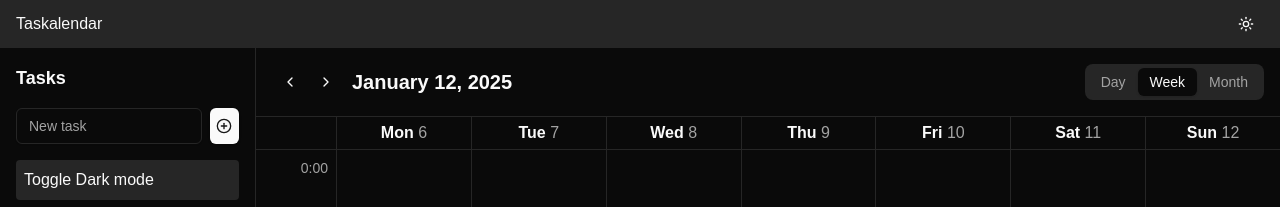
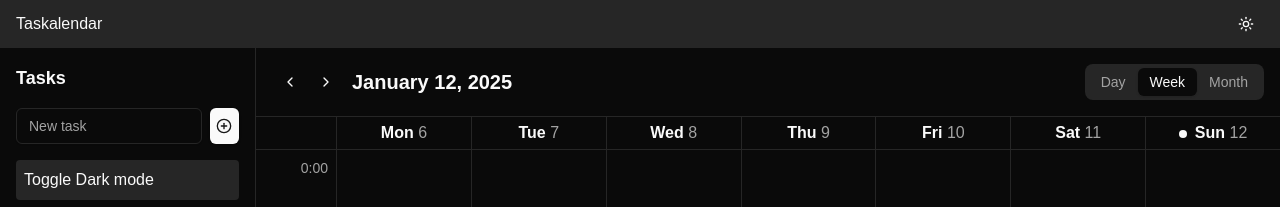
Before and after one commit to JacobSchroder/taskalendar, a Next.js app: page / in a window 1280 px wide. Shown: the top 207 px of the page. Built offline with nearby package versions, Linux system fonts and the light colour scheme.

Commit message:
no select on calendar views

```diff
--- a/app/calendar/calendar-day-view.tsx
+++ b/app/calendar/calendar-day-view.tsx
@@ -2,7 +2,7 @@ export default function DayView() {
   const hours = Array.from({ length: 24 }, (_, i) => i);
 
   return (
-    <div className='h-full overflow-auto'>
+    <div className='h-full overflow-auto select-none'>
       {hours.map((hour) => (
         <div key={hour} className='flex border-b min-h-[60px]'>
           <div className='w-20 p-2 text-right text-sm text-muted-foreground'>{hour}:00</div>
--- a/app/calendar/calendar-month-view.tsx
+++ b/app/calendar/calendar-month-view.tsx
@@ -12,7 +12,7 @@ export default function MonthView({ date }: MonthViewProps) {
   const monthDays = getMonthDays(date);
 
   return (
-    <div className='h-full overflow-auto p-4'>
+    <div className='h-full overflow-auto p-4 select-none'>
       <div className='grid grid-cols-7 gap-2'>
         {days.map((day) => (
           <div key={day} className='text-center font-semibold p-2'>
--- a/app/calendar/calendar-week-view.tsx
+++ b/app/calendar/calendar-week-view.tsx
@@ -1,4 +1,4 @@
-import { Dayjs } from 'dayjs';
+import dayjs, { Dayjs } from 'dayjs';
 import { getWeekDates } from './functions';
 
 interface WeekViewProps {
@@ -8,15 +8,17 @@ interface WeekViewProps {
 export default function WeekView({ date }: WeekViewProps) {
   const hours = Array.from({ length: 24 }, (_, i) => i);
   const weekDates = getWeekDates(date);
-  const days = weekDates.map((day) => day.format('ddd'));
 
   return (
-    <div className='h-full overflow-auto'>
+    <div className='h-full overflow-auto select-none'>
       <div className='flex border-b sticky left-0 top-0 bg-background'>
         <div className='w-20'></div>
         {weekDates.map((day, index) => (
           <div key={index} className='flex-1 text-center p-1 border-l'>
-            <span className='font-semibold'>{days[index]}</span>{' '}
+            {day.isSame(dayjs(), 'day') && (
+              <span className='w-2 h-2 bg-primary rounded-full inline-block mr-2' />
+            )}
+            <span className='font-semibold'>{day.format('ddd')}</span>{' '}
             <span className='text-muted-foreground'>{day.format('D')}</span>
           </div>
         ))}
```
